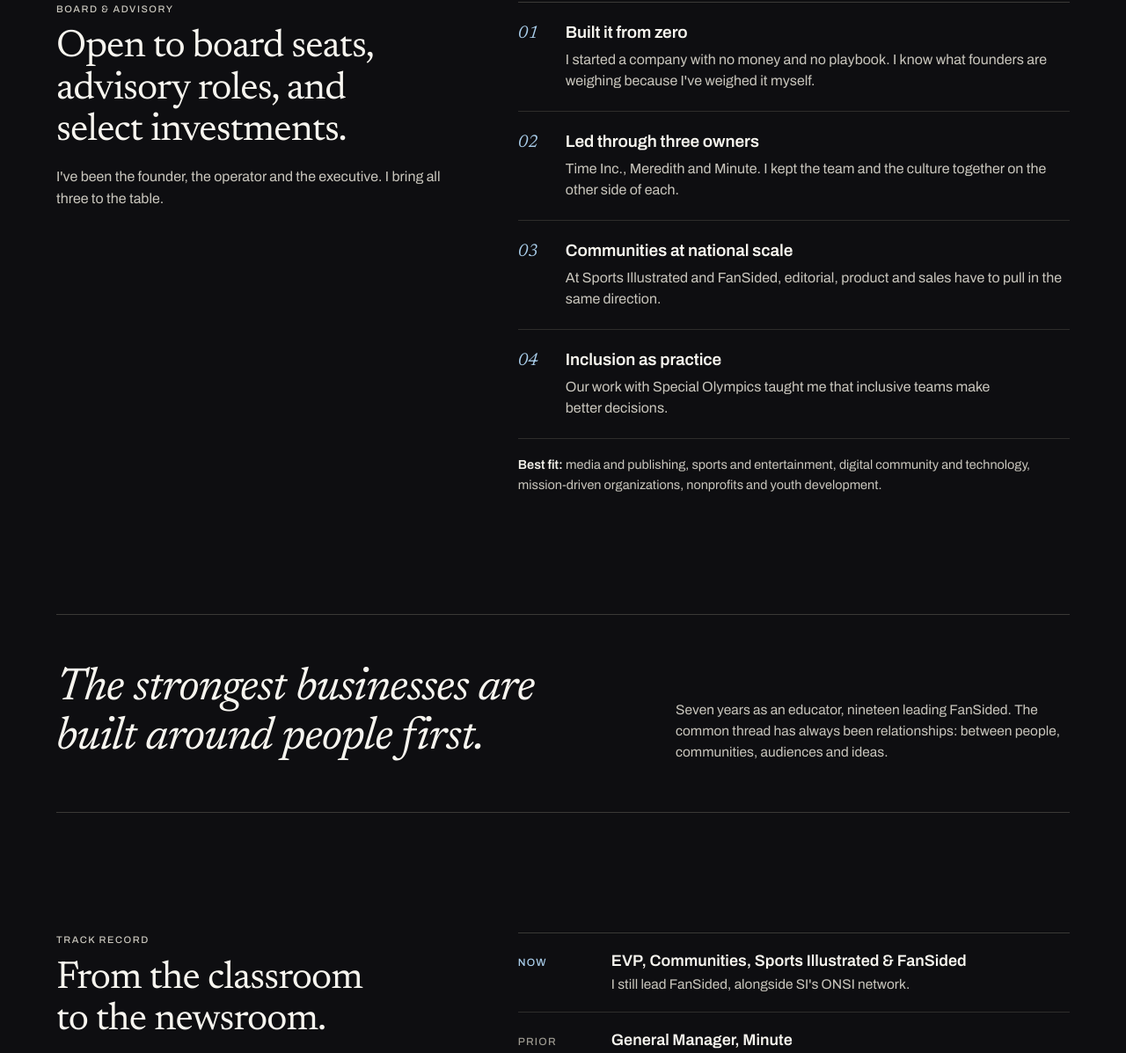
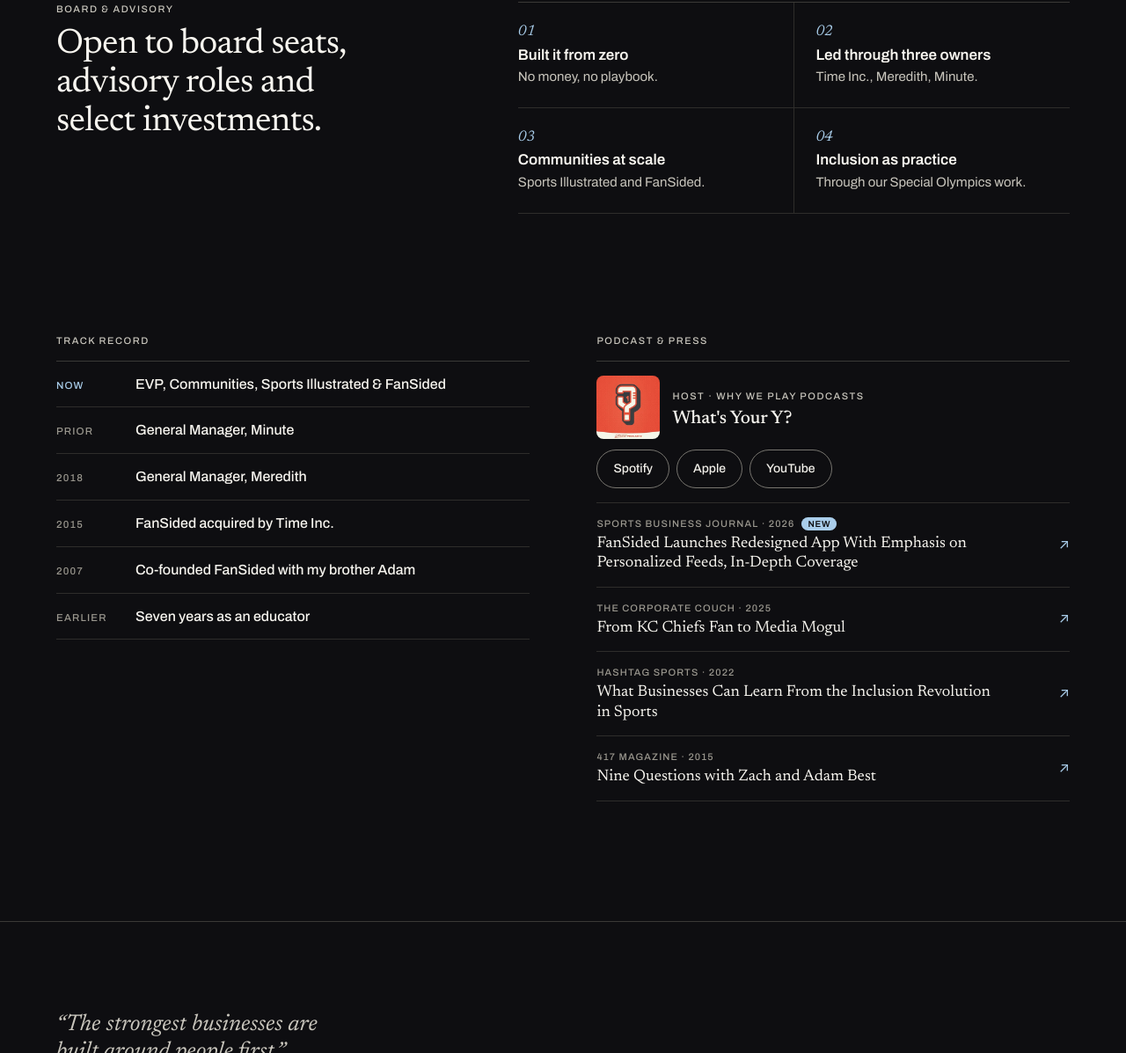
Before and after one commit to zacharybest-byte/zacharybest-byte.github.io, a plain HTML site: page index.html in a window 1280 px wide. Shown: the part 927-2124 px from the top of the page at 88% size. Drawn offline with Linux system fonts and the light colour scheme.

Commit message:
Fix desktop hero overlap; tighten everything below the hero
- Desktop hero is now a two-column grid: copy left, portrait right,
  capped size, so the photo never sits behind the text on tall screens
- Board: four one-line pillars in a 2x2 grid; dropped intro and best-fit text
- Track record and press sit side by side on desktop; timeline is one line per role
- Quote moved into the contact section; bio paragraph removed
- Phone page 4411px -> 2890px; ~245 words total

Co-Authored-By: Claude Opus 5.5 <noreply@anthropic.com>
Claude-Session: https://claude.ai/code/session_01J5Zi9X7uXZ3VFSwq8V9zpb

```diff
--- a/index.html
+++ b/index.html
@@ -131,58 +131,46 @@ a{color:inherit;text-decoration:none}
 
 /* sections */
 .sec{padding-top:var(--gap)}
+.sec h2:not(.label){margin-top:10px;font-family:var(--serif);font-weight:400;font-size:clamp(26px,6.8vw,40px);line-height:1.1;letter-spacing:-.02em;color:var(--paper);text-wrap:balance}
+h2.label{margin-bottom:14px}
 .sec-grid{display:grid;gap:22px}
-.sec h2{font-family:var(--serif);font-weight:400;font-size:clamp(28px,7.4vw,44px);line-height:1.08;letter-spacing:-.022em;color:var(--paper);text-wrap:balance}
-.sec .intro{margin-top:14px;font-size:16px;line-height:1.6;color:var(--muted);max-width:56ch;text-wrap:pretty}
-.rows{border-top:1px solid var(--line-2)}
-.rows>li{border-bottom:1px solid var(--line)}
 
-/* board */
-.bring li{display:grid;grid-template-columns:34px minmax(0,1fr);gap:4px 10px;padding:16px 0}
-.bring .n{font-family:var(--serif);font-style:italic;font-size:17px;color:var(--accent);line-height:1.35}
-.bring h3{font:600 16.5px/1.3 var(--sans);letter-spacing:-.005em;color:var(--paper)}
-.bring p{grid-column:2;font-size:15px;line-height:1.5;color:var(--muted);text-wrap:pretty}
-.fit{margin-top:18px;font-size:14.5px;line-height:1.55;color:var(--muted)}
-.fit strong{font-weight:600;color:var(--ivory)}
+/* board pillars: 2x2 on every screen */
+.pillars{display:grid;grid-template-columns:repeat(2,minmax(0,1fr));border-top:1px solid var(--line-2)}
+.pillars li{display:flex;flex-direction:column;gap:4px;padding:16px 14px 16px 0;border-bottom:1px solid var(--line)}
+.pillars li:nth-child(even){padding:16px 0 16px 14px;border-left:1px solid var(--line)}
+.pillars .n{font-family:var(--serif);font-style:italic;font-size:15px;line-height:1.2;color:var(--accent)}
+.pillars h3{font:600 15px/1.25 var(--sans);color:var(--paper)}
+.pillars p{font-size:13.5px;line-height:1.4;color:var(--muted)}
 
-/* quote */
-.quote{padding-block:var(--gap) 0}
-.quote blockquote{padding-block:34px;border-block:1px solid var(--line-2);display:grid;gap:16px}
-.quote blockquote p:first-child{font-family:var(--serif);font-style:italic;font-size:clamp(28px,7.6vw,52px);line-height:1.08;letter-spacing:-.02em;color:var(--paper);text-wrap:balance}
-.quote blockquote p+p{font-size:15.5px;line-height:1.55;color:var(--muted);max-width:52ch}
-
-/* record */
-.where{display:flex;flex-wrap:wrap;align-items:center;gap:14px 26px;margin-top:18px}
-.where img{height:19px;width:auto;opacity:.75}
-.timeline li{display:grid;grid-template-columns:70px minmax(0,1fr);gap:2px 10px;padding:14px 0;align-items:baseline}
-.timeline .when{font-size:12px;font-weight:500;letter-spacing:.1em;text-transform:uppercase;color:var(--dim);font-variant-numeric:tabular-nums}
-.timeline li:first-child .when{color:var(--accent)}
-.timeline h3{font:600 16px/1.3 var(--sans);color:var(--paper)}
-.timeline p{grid-column:2;font-size:14.5px;line-height:1.5;color:var(--muted);text-wrap:pretty}
-
-/* press */
-.pod{display:grid;grid-template-columns:76px minmax(0,1fr);gap:14px;align-items:center;padding:16px;border:1px solid var(--line-2);border-radius:14px;background:var(--ink-2)}
-.pod img{width:76px;height:76px;border-radius:8px}
-.pod h3{font-family:var(--serif);font-weight:500;font-size:23px;line-height:1.1;letter-spacing:-.015em;color:var(--paper);margin-top:4px}
-.pod p{grid-column:1/-1;font-size:14.5px;line-height:1.5;color:var(--muted)}
-.pod .links{grid-column:1/-1;display:flex;flex-wrap:wrap;gap:8px}
-.press{margin-top:18px}
-.press a{display:grid;grid-template-columns:minmax(0,1fr) auto;gap:4px 14px;padding:15px 0;align-items:center;min-height:44px}
-.press .src{font-size:12px;font-weight:500;letter-spacing:.08em;text-transform:uppercase;color:var(--dim)}
-.press h3{grid-column:1;font-family:var(--serif);font-weight:400;font-size:19px;line-height:1.22;letter-spacing:-.008em;color:var(--paper);text-wrap:pretty;transition:color .2s}
-.press .arrow{grid-row:1/3;grid-column:2;color:var(--accent);font-size:17px;transition:transform .2s}
+/* record + press */
+.duo{display:grid;gap:var(--gap)}
+.list{border-top:1px solid var(--line-2)}
+.list>li{border-bottom:1px solid var(--line)}
+.tl li{display:grid;grid-template-columns:64px minmax(0,1fr);gap:10px;padding:12px 0;align-items:baseline}
+.tl .when{font-size:11.5px;font-weight:500;letter-spacing:.1em;text-transform:uppercase;color:var(--dim);font-variant-numeric:tabular-nums}
+.tl li:first-child .when{color:var(--accent)}
+.tl .what{font-size:15px;line-height:1.35;font-weight:500;color:var(--paper)}
+.pod{display:grid;grid-template-columns:64px minmax(0,1fr);gap:0 14px;align-items:center;padding:14px 0;border-top:1px solid var(--line-2);border-bottom:1px solid var(--line)}
+.pod img{width:64px;height:64px;border-radius:8px}
+.pod h3{margin-top:3px;font-family:var(--serif);font-weight:500;font-size:21px;line-height:1.1;letter-spacing:-.01em;color:var(--paper)}
+.pod .links{grid-column:1/-1;display:flex;flex-wrap:wrap;gap:8px;margin-top:12px}
+.press a{display:grid;grid-template-columns:minmax(0,1fr) auto;gap:3px 14px;padding:13px 0;align-items:center;min-height:44px}
+.press .src{font-size:11px;font-weight:500;letter-spacing:.1em;text-transform:uppercase;color:var(--dim)}
+.press h3{grid-column:1;font-family:var(--serif);font-weight:400;font-size:17px;line-height:1.25;color:var(--paper);text-wrap:pretty;transition:color .2s}
+.press .arrow{grid-row:1/3;grid-column:2;color:var(--accent);transition:transform .2s}
 .press a:hover h3{color:var(--accent)}
 .press a:hover .arrow{transform:translate(2px,-2px)}
 .new{margin-left:8px;padding:2px 7px;border-radius:999px;background:var(--accent);color:var(--ink);font-size:10px;font-weight:600;letter-spacing:.08em}
 
 /* contact */
 .contact{margin-top:var(--gap);border-top:1px solid var(--line-2)}
-.contact-in{padding-block:52px 40px;display:grid;gap:18px}
-.contact h2{font-family:var(--serif);font-weight:500;font-size:clamp(56px,16vw,120px);line-height:.92;letter-spacing:-.035em;color:var(--paper)}
-.contact p{font-size:17px;line-height:1.5;color:var(--muted);max-width:40ch}
+.contact-in{padding-block:44px 32px;display:grid;gap:16px}
+.q{font-family:var(--serif);font-style:italic;font-size:clamp(20px,5.4vw,26px);line-height:1.2;color:var(--muted);max-width:26ch;text-wrap:balance}
+.contact h2{font-family:var(--serif);font-weight:500;font-size:clamp(52px,15vw,112px);line-height:.92;letter-spacing:-.035em;color:var(--paper)}
 .email{justify-self:start;font-family:var(--serif);font-size:clamp(24px,6.6vw,34px);letter-spacing:-.012em;color:var(--accent);border-bottom:1px solid var(--edge);padding:6px 0}
 .email:hover{border-color:var(--accent)}
-.contact .acts{display:flex;flex-wrap:wrap;gap:10px;padding-top:6px}
+.contact .acts{display:flex;flex-wrap:wrap;gap:10px}
 .foot{display:flex;justify-content:space-between;align-items:center;gap:16px;padding-block:8px 20px;border-top:1px solid var(--line);font-size:13px;color:var(--dim)}
 .foot ul{display:flex;gap:2px}
 .foot a{display:inline-flex;align-items:center;min-height:44px;padding:0 10px}
@@ -194,7 +182,6 @@ a{color:inherit;text-decoration:none}
 .dock.show{transform:none;visibility:visible}
 .dock .btn{min-height:48px}
 .dock .btn-solid{flex:1}
-.has-dock{padding-bottom:calc(70px + env(safe-area-inset-bottom))}
 
 @media (min-width:760px){
   :root{--pad:clamp(32px,5vw,72px);--gap:clamp(88px,11vw,136px)}
@@ -213,30 +200,30 @@ a{color:inherit;text-decoration:none}
   .stats dt{font-size:40px}
   .stats dd{font-size:13.5px}
   .sec-grid{grid-template-columns:minmax(0,5fr) minmax(0,7fr);gap:clamp(40px,6vw,96px);align-items:start}
-  .sec-head{position:sticky;top:40px}
-  .bring li{grid-template-columns:44px minmax(0,1fr);padding:22px 0}
-  .bring h3{font-size:19px}
-  .bring p{font-size:16px}
-  .bring .n{font-size:20px}
-  .quote blockquote{padding-block:56px;grid-template-columns:minmax(0,7fr) minmax(0,5fr);gap:clamp(40px,6vw,96px);align-items:end}
-  .timeline li{grid-template-columns:96px minmax(0,1fr);padding:20px 0}
-  .timeline h3{font-size:18px}
-  .timeline p{font-size:15.5px}
-  .where img{height:22px}
-  .pod{grid-template-columns:96px minmax(0,1fr);padding:22px;gap:18px}
-  .pod img{width:96px;height:96px}
-  .pod h3{font-size:28px}
-  .press h3{font-size:22px}
-  .press a{padding:20px 0}
-  .contact-in{padding-block:clamp(72px,9vw,120px) 64px;gap:24px}
+  .pillars li{padding:24px 24px 24px 0}
+  .pillars li:nth-child(even){padding:24px 0 24px 24px}
+  .pillars h3{font-size:17px}
+  .pillars p{font-size:15px}
+  .pillars .n{font-size:17px}
+  .duo{grid-template-columns:repeat(2,minmax(0,1fr));gap:clamp(40px,6vw,96px);align-items:start}
+  .tl li{grid-template-columns:80px minmax(0,1fr);padding:15px 0}
+  .tl .what{font-size:16px}
+  .pod{grid-template-columns:72px minmax(0,1fr);padding:16px 0}
+  .pod img{width:72px;height:72px}
+  .press a{padding:15px 0}
+  .press h3{font-size:18px}
+  .contact-in{grid-template-columns:minmax(0,1fr) auto;align-items:end;column-gap:48px;padding-block:clamp(64px,8vw,104px) 48px}
+  .contact-in>*{grid-column:1}
+  .contact .acts{grid-column:2;grid-row:3;align-self:end}
   .dock{display:none}
-  .has-dock{padding-bottom:0}
 }
 @media (min-width:1000px){
-  .hero-main{min-height:max(calc(100svh - 124px),600px)}
-  .hero-photo{left:auto;right:max(0px,calc((100vw - 1500px)/2));top:0;transform:none;height:100%;width:auto;max-width:none}
-  .hero-main::after{height:22%;background:linear-gradient(to top,var(--ink),rgba(14,14,17,0))}
-  .hero-copy{justify-content:center;gap:28px;padding-block:32px 40px;max-width:min(680px,56vw)}
+  .hero-main{display:grid;grid-template-columns:minmax(0,1.2fr) minmax(0,.8fr);grid-template-rows:auto 1fr;column-gap:clamp(32px,4vw,72px);min-height:clamp(560px,calc(100svh - 124px),720px)}
+  .hero-main::after{display:none}
+  .top{grid-column:1/-1;grid-row:1}
+  .hero-main>picture{display:block;grid-column:2;grid-row:2;align-self:center;justify-self:end;width:100%;max-width:600px}
+  .hero-photo{position:static;transform:none;width:100%;height:auto;max-width:100%}
+  .hero-copy{grid-column:1;grid-row:2;justify-content:center;gap:28px;padding-block:32px 40px;max-width:none}
   .hero-name{gap:22px}
   .hero h1{font-size:clamp(100px,10.6vw,156px);line-height:.9;letter-spacing:-.04em}
   .hero-bottom{gap:26px}
@@ -293,67 +280,41 @@ a{color:inherit;text-decoration:none}
     <dl class="stats wrap" aria-label="At a glance">
       <div><dt>19</dt><dd>years leading FanSided</dd></div>
       <div><dt>300+</dt><dd>fan brands built</dd></div>
-      <div><dt>3</dt><dd>ownership changes led through</dd></div>
+      <div><dt>3</dt><dd>acquisitions led through</dd></div>
     </dl>
   </div>
 </section>
 
 <section id="board" class="sec wrap" aria-labelledby="board-h">
   <div class="sec-grid">
-    <div class="sec-head">
+    <div>
       <p class="label">Board &amp; advisory</p>
-      <h2 id="board-h" style="margin-top:12px">Open to board seats, advisory roles, and select investments.</h2>
-      <p class="intro">I've been the founder, the operator and the executive. I bring all three to the table.</p>
+      <h2 id="board-h">Open to board seats, advisory roles and select investments.</h2>
     </div>
-    <div>
-      <ol class="rows bring">
-        <li><span class="n" aria-hidden="true">01</span><h3>Built it from zero</h3><p>I started a company with no money and no playbook. I know what founders are weighing because I've weighed it myself.</p></li>
-        <li><span class="n" aria-hidden="true">02</span><h3>Led through three owners</h3><p>Time Inc., Meredith and Minute. I kept the team and the culture together on the other side of each.</p></li>
-        <li><span class="n" aria-hidden="true">03</span><h3>Communities at national scale</h3><p>At Sports Illustrated and FanSided, editorial, product and sales have to pull in the same direction.</p></li>
-        <li><span class="n" aria-hidden="true">04</span><h3>Inclusion as practice</h3><p>Our work with Special Olympics taught me that inclusive teams make better decisions.</p></li>
-      </ol>
-      <p class="fit"><strong>Best fit:</strong> media and publishing, sports and entertainment, digital community and technology, mission-driven organizations, nonprofits and youth development.</p>
-    </div>
+    <ul class="pillars">
+      <li><span class="n" aria-hidden="true">01</span><h3>Built it from zero</h3><p>No money, no playbook.</p></li>
+      <li><span class="n" aria-hidden="true">02</span><h3>Led through three owners</h3><p>Time Inc., Meredith, Minute.</p></li>
+      <li><span class="n" aria-hidden="true">03</span><h3>Communities at scale</h3><p>Sports Illustrated and FanSided.</p></li>
+      <li><span class="n" aria-hidden="true">04</span><h3>Inclusion as practice</h3><p>Through our Special Olympics work.</p></li>
+    </ul>
   </div>
 </section>
 
-<section class="quote wrap" aria-label="Philosophy">
-  <blockquote>
-    <p>The strongest businesses are built around people first.</p>
-    <p>Seven years as an educator, nineteen leading FanSided. The common thread has always been relationships: between people, communities, audiences and ideas.</p>
-  </blockquote>
+<div class="duo sec wrap">
+  <section id="record" aria-labelledby="record-h">
+    <h2 id="record-h" class="label">Track record</h2>
+    <ol class="list tl">
+      <li><span class="when">Now</span><span class="what">EVP, Communities, Sports Illustrated &amp; FanSided</span></li>
+      <li><span class="when">Prior</span><span class="what">General Manager, Minute</span></li>
+      <li><span class="when">2018</span><span class="what">General Manager, Meredith</span></li>
+      <li><span class="when">2015</span><span class="what">FanSided acquired by Time Inc.</span></li>
+      <li><span class="when">2007</span><span class="what">Co-founded FanSided with my brother Adam</span></li>
+      <li><span class="when">Earlier</span><span class="what">Seven years as an educator</span></li>
+    </ol>
   </section>
 
-<section id="record" class="sec wrap" aria-labelledby="record-h">
-  <div class="sec-grid">
-    <div class="sec-head">
-      <p class="label">Track record</p>
-      <h2 id="record-h" style="margin-top:12px">From the classroom to the newsroom.</h2>
-      <ul class="where" aria-label="Where the work happened">
-        <li><img src="logo-si.png" width="250" height="64" alt="Sports Illustrated" loading="lazy"></li>
-        <li><img src="logo-fansided.png" width="262" height="64" alt="FanSided" loading="lazy"></li>
-        <li><img src="logo-minute.png" width="284" height="64" alt="Minute Media" loading="lazy" style="height:17px"></li>
-        <li><img src="logo-timeinc.png" width="315" height="64" alt="Time Inc." loading="lazy" style="height:17px"></li>
-      </ul>
-    </div>
-    <ol class="rows timeline">
-      <li><span class="when">Now</span><h3>EVP, Communities, Sports Illustrated &amp; FanSided</h3><p>I still lead FanSided, alongside SI's ONSI network.</p></li>
-      <li><span class="when">Prior</span><h3>General Manager, Minute</h3><p>Led the FanSided business within Minute.</p></li>
-      <li><span class="when">2018</span><h3>General Manager, Meredith</h3><p>FanSided came to Meredith with its acquisition of Time Inc.</p></li>
-      <li><span class="when">2015</span><h3>FanSided acquired by Time Inc.</h3><p>Stayed on to lead it through integration into a national media company.</p></li>
-      <li><span class="when">2007</span><h3>Co-founded FanSided</h3><p>With my brother Adam. One sports site became hundreds of local fan brands.</p></li>
-      <li><span class="when">Earlier</span><h3>Seven years as an educator</h3><p>Where I learned to communicate clearly and develop people.</p></li>
-    </ol>
-  </div>
-</section>
-
-<section id="press" class="sec wrap" aria-labelledby="press-h">
-  <div class="sec-grid">
-    <div class="sec-head">
-      <p class="label">Podcast &amp; press</p>
-      <h2 id="press-h" style="margin-top:12px">In my own words.</h2>
-    </div>
-    <div>
+  <section id="press" aria-labelledby="press-h">
+    <h2 id="press-h" class="label">Podcast &amp; press</h2>
     <article class="pod">
       <picture>
         <source type="image/webp" srcset="podcast.webp">
@@ -363,14 +324,13 @@ a{color:inherit;text-decoration:none}
         <span class="label">Host · Why We Play Podcasts</span>
         <h3>What's Your Y?</h3>
       </div>
-        <p>Conversations with Special Olympics athletes and Unified partners. Inclusive storytelling as professional practice, not charity.</p>
       <div class="links">
         <a class="btn btn-sm" href="https://open.spotify.com/show/0mIGUzzsk8OOKGRZyQKfwe" target="_blank" rel="noopener">Spotify</a>
         <a class="btn btn-sm" href="https://podcasts.apple.com/us/podcast/whats-your-y/id1886473656" target="_blank" rel="noopener">Apple</a>
         <a class="btn btn-sm" href="https://www.youtube.com/watch?v=Pmi4_RA6-f0" target="_blank" rel="noopener">YouTube</a>
       </div>
     </article>
-      <ul class="rows press">
+    <ul class="list press" style="border-top:0">
       <li><a href="https://www.sportsbusinessjournal.com/Articles/2026/11/16/fansided-launches-redesigned-app-with-emphasis-on-personalized-feeds-in-depth-coverage/" target="_blank" rel="noopener">
         <span class="src">Sports Business Journal · 2026<span class="new">New</span></span>
         <h3>FanSided Launches Redesigned App With Emphasis on Personalized Feeds, In-Depth Coverage</h3>
@@ -380,7 +340,7 @@ a{color:inherit;text-decoration:none}
         <h3>From KC Chiefs Fan to Media Mogul</h3>
         <span class="arrow" aria-hidden="true">↗</span><span class="sr-only">(opens in a new tab)</span></a></li>
       <li><a href="https://www.hashtagsports.com/read/sports-inclusion-fansided-zachary-best" target="_blank" rel="noopener">
-          <span class="src">Hashtag Sports · Byline · 2022</span>
+        <span class="src">Hashtag Sports · 2022</span>
         <h3>What Businesses Can Learn From the Inclusion Revolution in Sports</h3>
         <span class="arrow" aria-hidden="true">↗</span><span class="sr-only">(opens in a new tab)</span></a></li>
       <li><a href="https://www.417mag.com/issues/october-2015/nine-questions-with-zach-and-adam-best/" target="_blank" rel="noopener">
@@ -388,15 +348,14 @@ a{color:inherit;text-decoration:none}
         <h3>Nine Questions with Zach and Adam Best</h3>
         <span class="arrow" aria-hidden="true">↗</span><span class="sr-only">(opens in a new tab)</span></a></li>
     </ul>
+  </section>
 </div>
-  </div>
-</section>
 </main>
 
 <section id="contact" class="contact" aria-labelledby="contact-h">
   <div class="wrap contact-in">
+    <p class="q">“The strongest businesses are built around people first.”</p>
     <h2 id="contact-h">Let's talk.</h2>
-    <p>For board seats, advisory roles, or an investment conversation.</p>
     <a class="email" href="mailto:zach.best@si.com?subject=Hello%20Zach">zach.best@si.com</a>
     <div class="acts">
       <button type="button" class="btn btn-sm" data-copy="zach.best@si.com" hidden>Copy email</button>
@@ -438,7 +397,6 @@ a{color:inherit;text-decoration:none}
   // phone dock: a contact button that appears once the hero buttons scroll away
   var dock=d.getElementById('dock'), cta=d.getElementById('hero-cta'), contact=d.getElementById('contact');
   if(!dock || !('IntersectionObserver' in window)) return;
-  d.body.classList.add('has-dock');
   var seen={cta:true,contact:false};
   var update=function(){
     var show=!seen.cta && !seen.contact;
```
Lines whose indentation alone changed are shown as unchanged.
